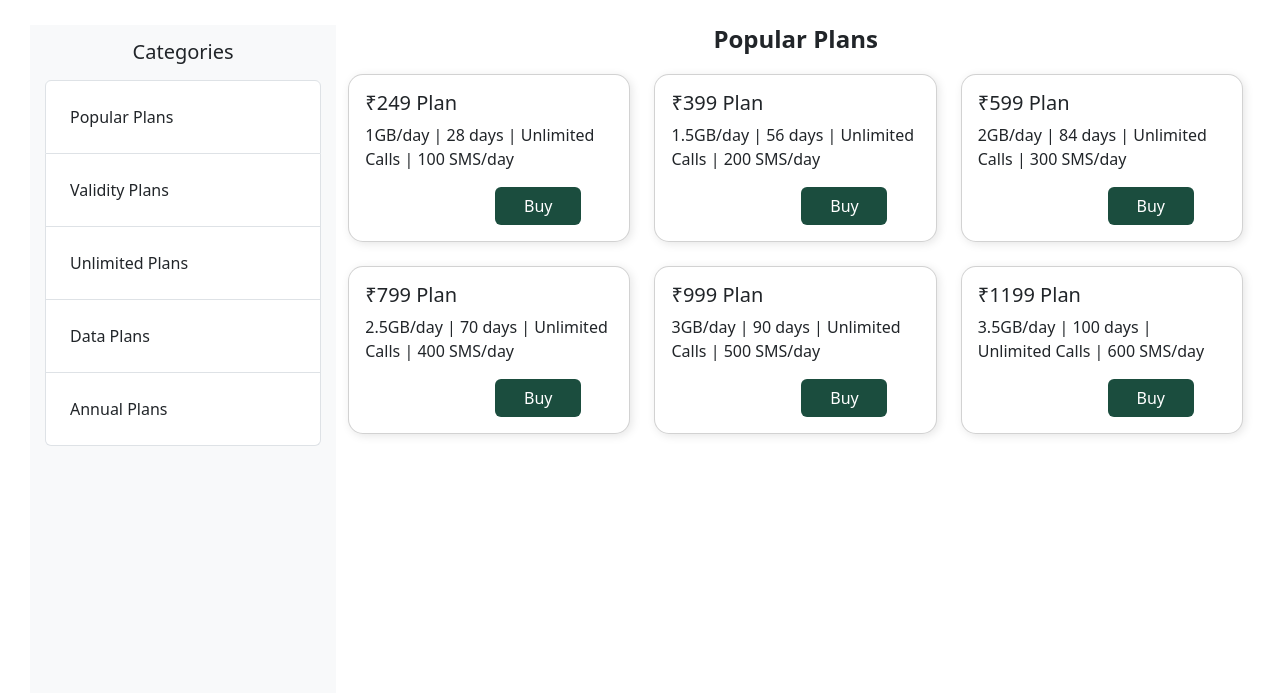
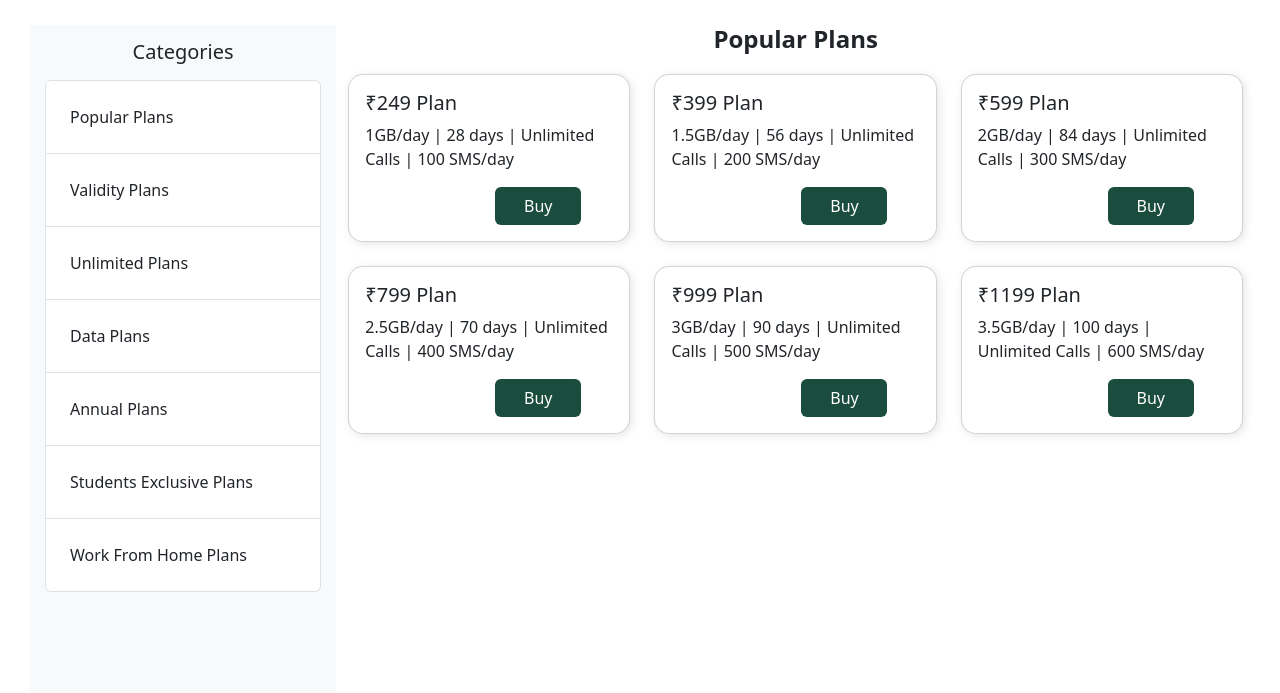
Before and after one commit to swetha12404/Swetha_MobilePrepay_Project, a plain HTML site: page PreZee/user.html in a window 1280 px wide. Shown: the part 107-800 px from the top of the page. Drawn offline with nearby package versions, Linux system fonts and the light colour scheme.

Commit message:
plan added

```diff
--- a/PreZee/user.html
+++ b/PreZee/user.html
@@ -157,6 +157,9 @@
                     <li class="list-group-item category p-4" data-category="Unlimited Plans">Unlimited Plans</li>
                     <li class="list-group-item category p-4" data-category="Data Plans">Data Plans</li>
                     <li class="list-group-item category p-4" data-category="Annual Plans">Annual Plans</li>
+                    <li class="list-group-item category p-4" data-category="Student Exclusive Plans">Students Exclusive Plans</li>
+                    <li class="list-group-item category p-4" data-category="Work From Home Plans">Work From Home Plans</li>
+
                 </ul>
             </div>
 
@@ -216,7 +219,17 @@
             { name: "₹1999 Plan", details: "2GB/day | 365 days | Unlimited Calls | 1000 SMS" },
             { name: "₹2499 Plan", details: "3GB/day | 365 days | Unlimited Calls | 1500 SMS" },
             { name: "₹2999 Plan", details: "4GB/day | 365 days | Unlimited Calls | 2000 SMS" }
-        ]
+        ],
+        "Student Exclusive Plans": [
+        { name: "₹199 Plan", details: "1GB/day | 30 days | Free E-learning Access" },
+        { name: "₹399 Plan", details: "2GB/day | 60 days | Free Online Courses" },
+        { name: "₹799 Plan", details: "Unlimited Data | 90 days | Free Coding Platform Subscription" }
+    ],
+    "Work From Home Plans": [
+        { name: "₹299 Plan", details: "Unlimited Calls | 10GB Data/day | 30 days | Free VPN" },
+        { name: "₹599 Plan", details: "Unlimited Calls | 20GB Data/day | 60 days | Free Zoom Premium" },
+        { name: "₹999 Plan", details: "Unlimited Calls | 30GB Data/day | 90 days | Free VPN" }
+    ],
     };
 
 
```
Also changed, not shown: PreZee/QuickPayPage.html (+1 -1 lines).
